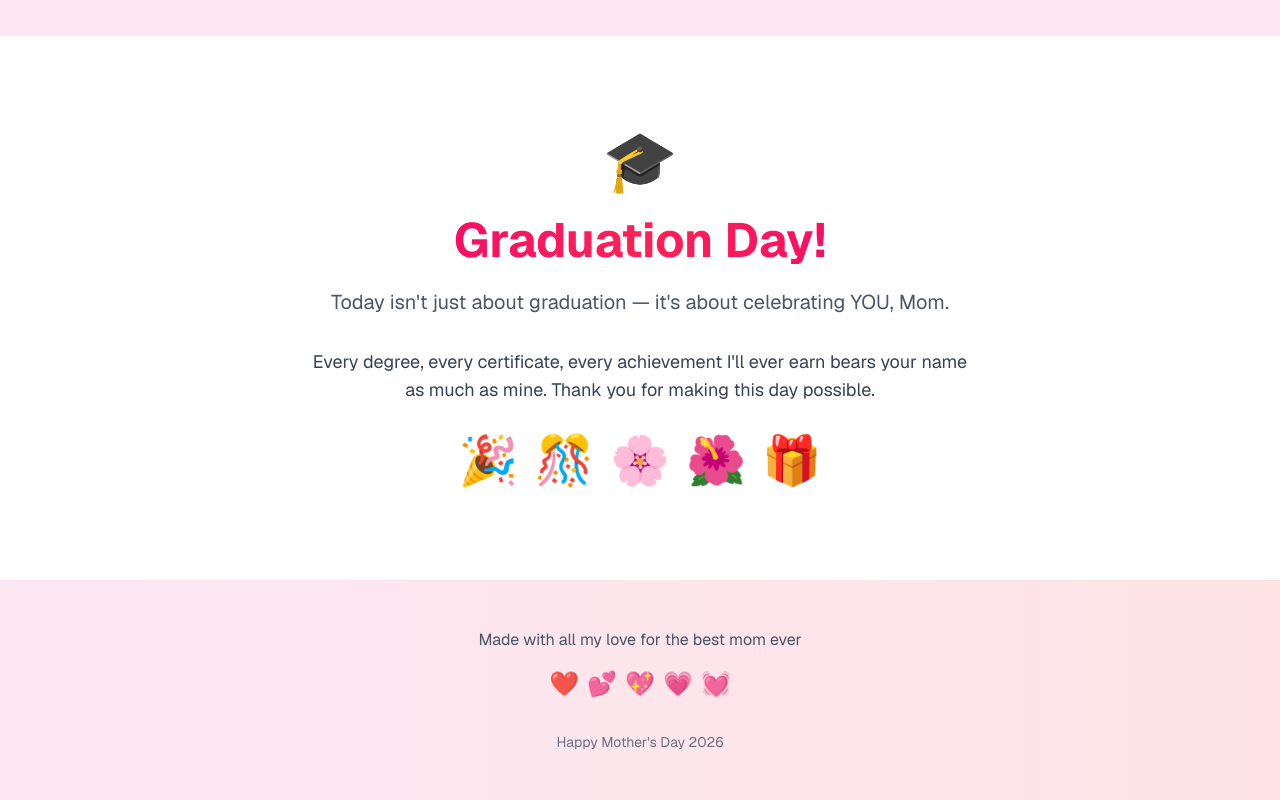
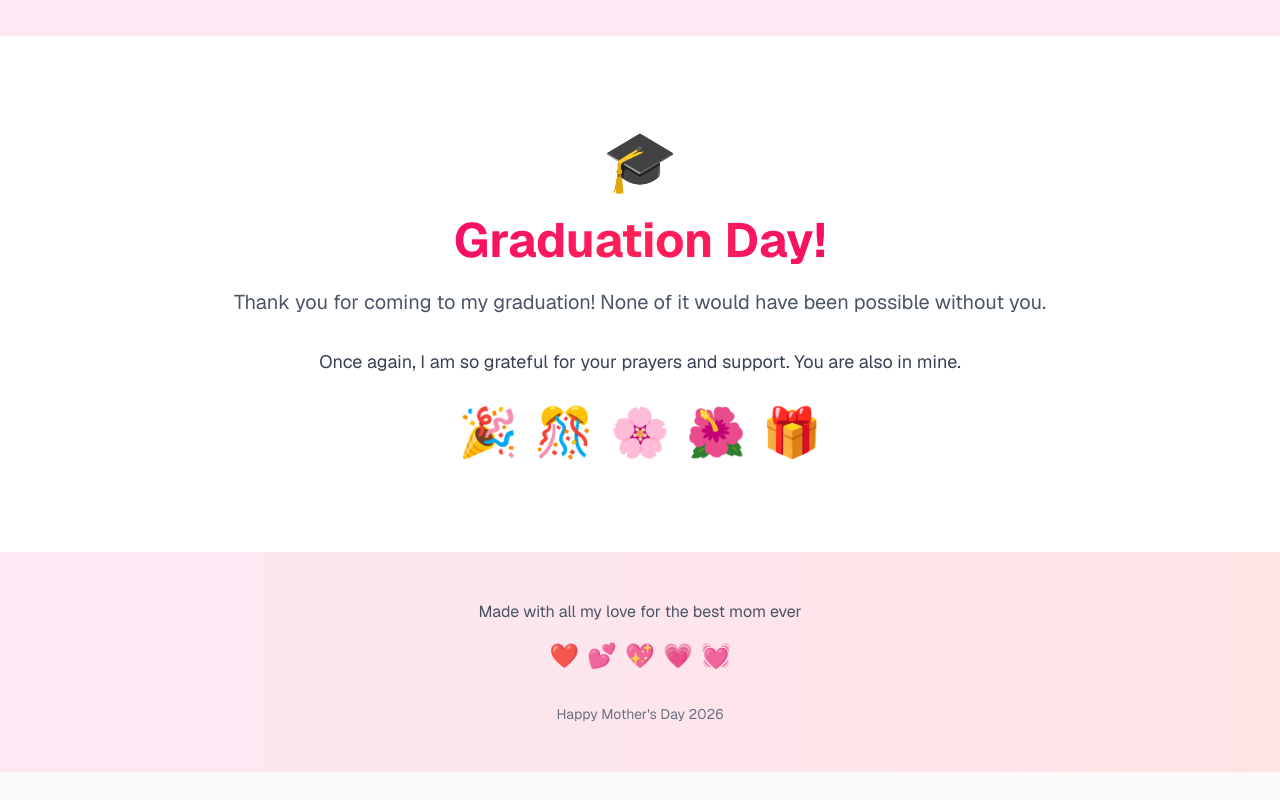
Before and after one commit to ai-app-workspace/mothers-day, a Next.js app: page / in a window 1280 px wide. Shown: the part 3120-3920 px from the top of the page. After the commit the page ends 3892 px from the top, so only its background shows below. Built offline with nearby package versions, Linux system fonts and the light colour scheme.

Commit message:
updated graduation footer

```diff
--- a/src/app/page.tsx
+++ b/src/app/page.tsx
@@ -190,11 +190,10 @@ export default function Home() {
               Graduation Day!
             </h2>
             <p className="text-xl text-gray-600 mb-8">
-              Today isn't just about graduation — it's about celebrating YOU, Mom.
+              Thank you for coming to my graduation! None of it would have been possible without you.
             </p>
             <p className="text-lg text-gray-700 mb-8 max-w-2xl mx-auto">
-              Every degree, every certificate, every achievement I'll ever earn
-              bears your name as much as mine. Thank you for making this day possible.
+              Once again, I am so grateful for your prayers and support. You are also in mine.
             </p>
             <div className="flex justify-center gap-4 flex-wrap">
               <span className="text-5xl">🎉</span>
```
